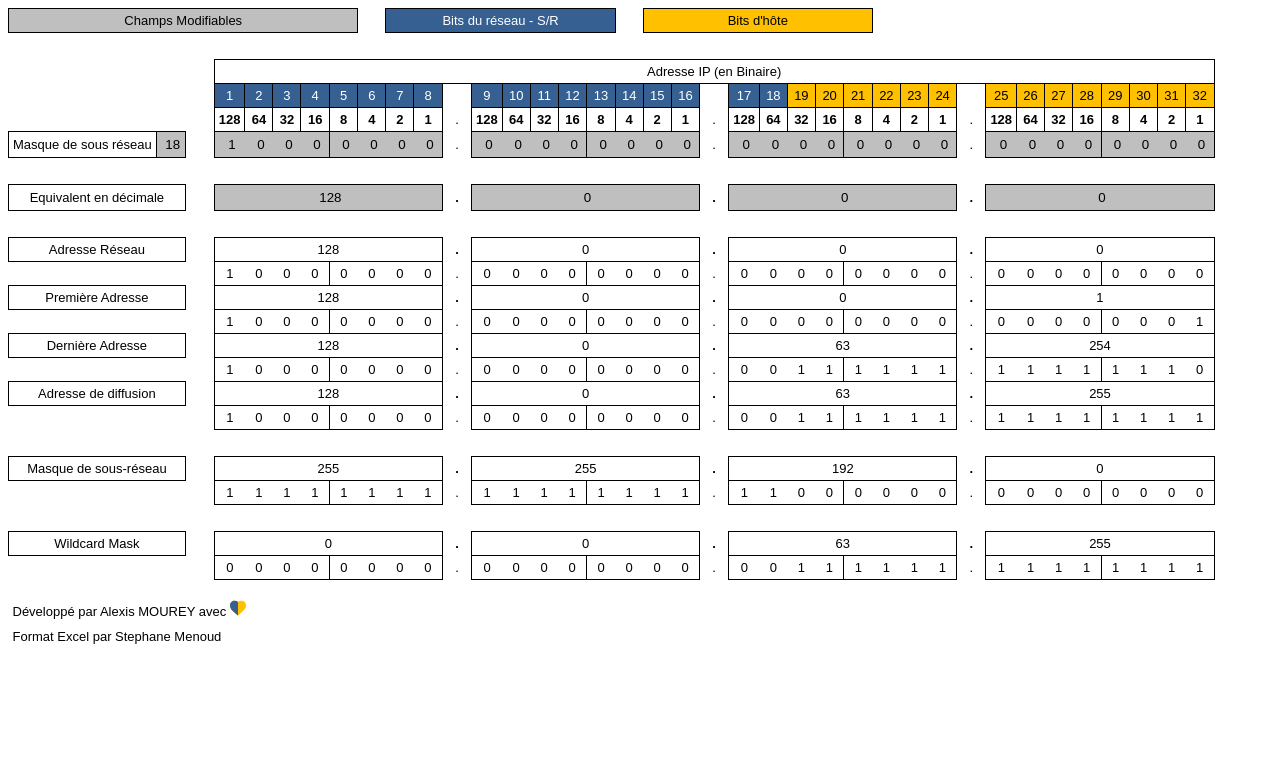
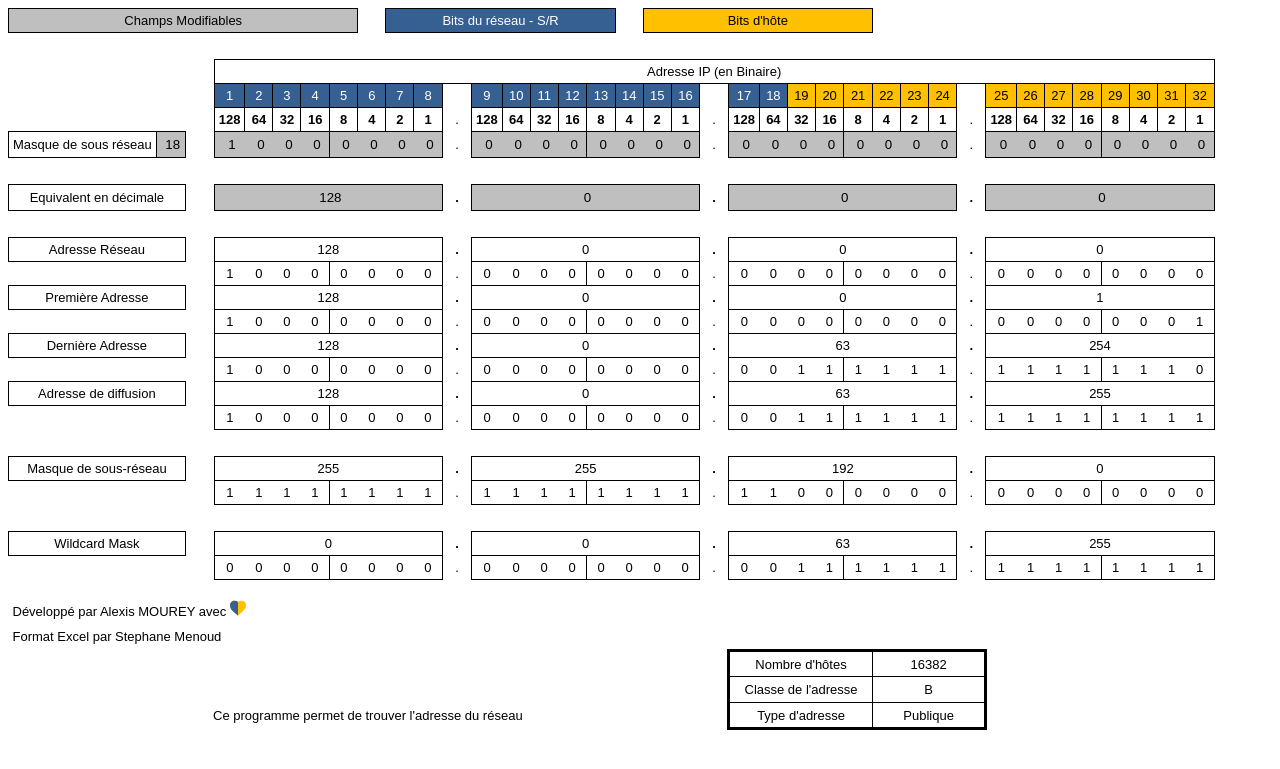
Before and after one commit to xixi52/IPCalculator, a PHP site: page / in a window 1280 px wide. Shown: the top 769 px of the page. Run offline with PHP 8.4, Linux system fonts and the light colour scheme.

Commit message:
Add Stats Rows

```diff
--- a/assets/css/main.css
+++ b/assets/css/main.css
@@ -138,4 +138,24 @@ a {
 
 a:hover {
     color: #366092;
-  }
+}
+
+.border-right-bold {
+    border-right: 3px solid;
+}
+
+.border-left-bold {
+    border-left: 3px solid;
+}
+
+.border-top-bold {
+    border-top: 3px solid;
+}
+
+.border-bottom-bold {
+    border-bottom: 3px solid;
+}
+
+.bold {
+    font-weight: bold;
+}
--- a/index.php
+++ b/index.php
@@ -443,6 +443,24 @@
         <tr>
           <td class="noborder blank-cell credit-excel" colspan="38"><a href="http://www.tontonfred.net/blog/?p=1978">Format Excel par Stephane Menoud</a></td>
         </tr>
+        <!-- Host count -->
+        <tr>
+          <td class="noborder blank-cell" colspan="21"></td>
+          <td class="border-left-bold border-top-bold" colspan="5">Nombre d'hôtes</td>
+          <td id="host-count" class="border-right-bold border-top-bold" colspan="4">16382</td>
+        </tr>
+        <!-- Class address -->
+        <tr>
+          <td class="noborder blank-cell" colspan="21"></td>
+          <td class="border-left-bold" colspan="5">Classe de l'adresse</td>
+          <td id="class-address" class="border-right-bold" colspan="4">B</td>
+        </tr>
+        <!-- Type address -->
+        <tr>
+          <td class="noborder blank-cell" colspan="21">Ce programme permet de trouver l'adresse du réseau </td>
+          <td class="border-left-bold border-bottom-bold" colspan="5">Type d'adresse</td>
+          <td id="type-address" class="border-right-bold border-bottom-bold" colspan="4">Publique</td>
+        </tr>
       </tbody>
     </table>
     <!-- /TABLE -->
```
